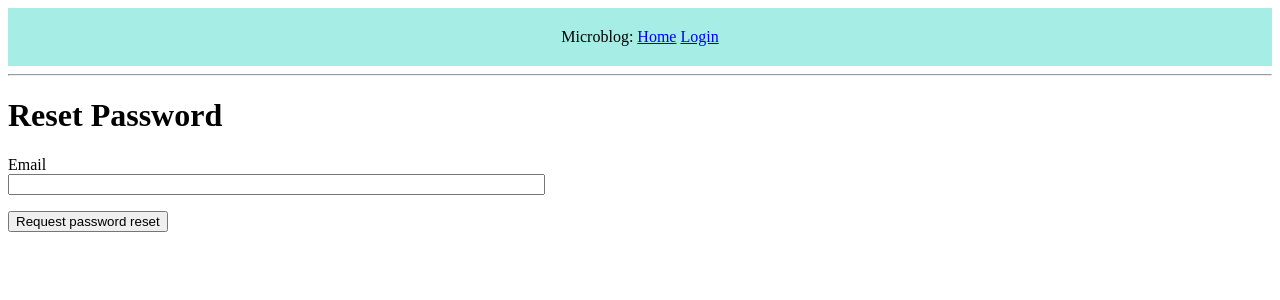
After one commit to darkaaasrg/BmTechP1, a Flask app: page /reset_password_request in a window 1280 px wide. The commit adds this page. Shown: the top 300 px of the page. Run offline with Flask 3, Linux system fonts and the light colour scheme.

Commit message:
feat: asynchronous password reset system, email support

```diff
--- a/app/__init__.py
+++ b/app/__init__.py
@@ -4,6 +4,7 @@ from logging.handlers import SMTPHandler, RotatingFileHandler
 
 from flask import Flask
 from flask_login import LoginManager
+from flask_mail import Mail
 from flask_migrate import Migrate
 from flask_sqlalchemy import SQLAlchemy
 
@@ -15,6 +16,7 @@ db = SQLAlchemy(app)
 migrate = Migrate(app, db)
 login = LoginManager(app)
 login.login_view = 'login'
+mail = Mail(app)
 
 if not app.debug:
     if app.config['MAIL_SERVER']:
--- a/app/forms.py
+++ b/app/forms.py
@@ -65,3 +65,15 @@ class PostForm(FlaskForm):
         DataRequired(), Length(min=1, max=150)
     ])
     submit = SubmitField('Submit')
+
+
+class ResetPasswordRequestForm(FlaskForm):
+    email = StringField('Email', validators=[DataRequired(), Email()])
+    submit = SubmitField('Request password reset')
+
+
+class ResetPasswordForm(FlaskForm):
+    password = PasswordField('Password', validators=[DataRequired()])
+    password2 = PasswordField(
+        'Repeat Password', validators=[DataRequired(), EqualTo('password')])
+    submit = SubmitField('Request Password Reset')
--- a/app/routes.py
+++ b/app/routes.py
@@ -6,7 +6,8 @@ from flask import flash, render_template, redirect, request, url_for
 from flask_login import current_user, login_required, login_user, logout_user
 
 from app import app, db
-from app.forms import EditProfileForm, EmptyForm, LoginForm, RegisterForm, PostForm
+from app.forms import EditProfileForm, EmptyForm, LoginForm, RegisterForm, ResetPasswordRequestForm, ResetPasswordForm, PostForm
+from app.app_email import send_password_reset_email
 from app.models import User, Post
 
 
@@ -170,3 +171,35 @@ def explore():
         if posts.has_prev else None
     return render_template("index.html", title='Explore', posts=posts.items,
                            next_url=next_url, prev_url=prev_url)
+
+
+@app.route('/reset_password/<token>', methods=['GET', 'POST'])
+def reset_password(token):
+    if current_user.is_authenticated:
+        return redirect(url_for('index'))
+    user = User.verify_reset_password_token(token)
+    if not user:
+        return redirect(url_for('index'))
+    form = ResetPasswordForm()
+    if form.validate_on_submit():
+        user.set_password(form.password.data)
+        db.session.commit()
+        flash('Your password has been reset.')
+        return redirect(url_for('login'))
+    return render_template('reset_password.html', form=form)
+
+
+@app.route('/reset_password_request', methods=['GET', 'POST'])
+def reset_password_request():
+    if current_user.is_authenticated:
+        return redirect(url_for('index'))
+    form = ResetPasswordRequestForm()
+    if form.validate_on_submit():
+        user = db.session.scalar(
+            sa.select(User).where(User.email == form.email.data))
+        if user:
+            send_password_reset_email(user)
+        flash('Check your email for the instructions to reset your password')
+        return redirect(url_for('login'))
+    return render_template('reset_password_request.html',
+                           title='Reset Password', form=form)
--- /dev/null
+++ b/app/templates/email/reset_password.txt
@@ -0,0 +1,6 @@
+Dear {{ user.username }},
+To reset your password click on the following link:
+{{ url_for('reset_password', token=token, _external=True) }}
+If you have not requested a password reset simply ignore this message.
+Sincerely,
+The Microblog Team
--- a/app/templates/login.html
+++ b/app/templates/login.html
@@ -20,7 +20,10 @@
         </p>
         <p>{{ form.remember_me() }} {{ form.remember_me.label }}</p>
         <p>{{ form.submit() }}</p>
+        <p>
+            Forgot your password?
+            <a href="{{ url_for('reset_password_request') }}">Click to reset</a>
+        </p>
     </form>
-
     <p>New User? <a href="{{ url_for('register') }}">Click to Register!</a></p>
 {% endblock %}
--- /dev/null
+++ b/app/templates/reset_password_request.html
@@ -0,0 +1,16 @@
+{% extends "base.html" %}
+
+{% block content %}
+    <h1>Reset Password</h1>
+    <form action="" method="post">
+        {{ form.hidden_tag() }}
+        <p>
+            {{ form.email.label }}<br>
+            {{ form.email(size=64) }}<br>
+            {% for error in form.email.errors %}
+            <span style="color: red;">[{{ error }}]</span>
+            {% endfor %}
+        </p>
+        <p>{{ form.submit() }}</p>
+    </form>
+{% endblock %}
--- a/config.py
+++ b/config.py
@@ -8,8 +8,8 @@ class Config:
     SQLALCHEMY_DATABASE_URI = (
             os.environ.get('DATABASE_URL')
             or 'sqlite:///' + os.path.join(basedir, 'app.db'))
-    MAIL_SERVER = os.environ.get('MAIL_SERVER')
-    MAIL_PORT = int(os.environ.get('MAIL_PORT') or 25)
+    MAIL_SERVER = os.environ.get('MAIL_SERVER') or 'localhost'
+    MAIL_PORT = int(os.environ.get('MAIL_PORT') or 8025)
     MAIL_USE_TLS = os.environ.get('MAIL_USE_TLS') is not None
     MAIL_USERNAME = os.environ.get('MAIL_USERNAME')
     MAIL_PASSWORD = os.environ.get('MAIL_PASSWORD')
```
Also changed, not shown: app/app_email.py (added, +26 -0 lines), app/models.py (+17 -1 lines), app/templates/email/reset_password.html (added, +21 -0 lines), app/templates/reset_password.html (added, +23 -0 lines).
